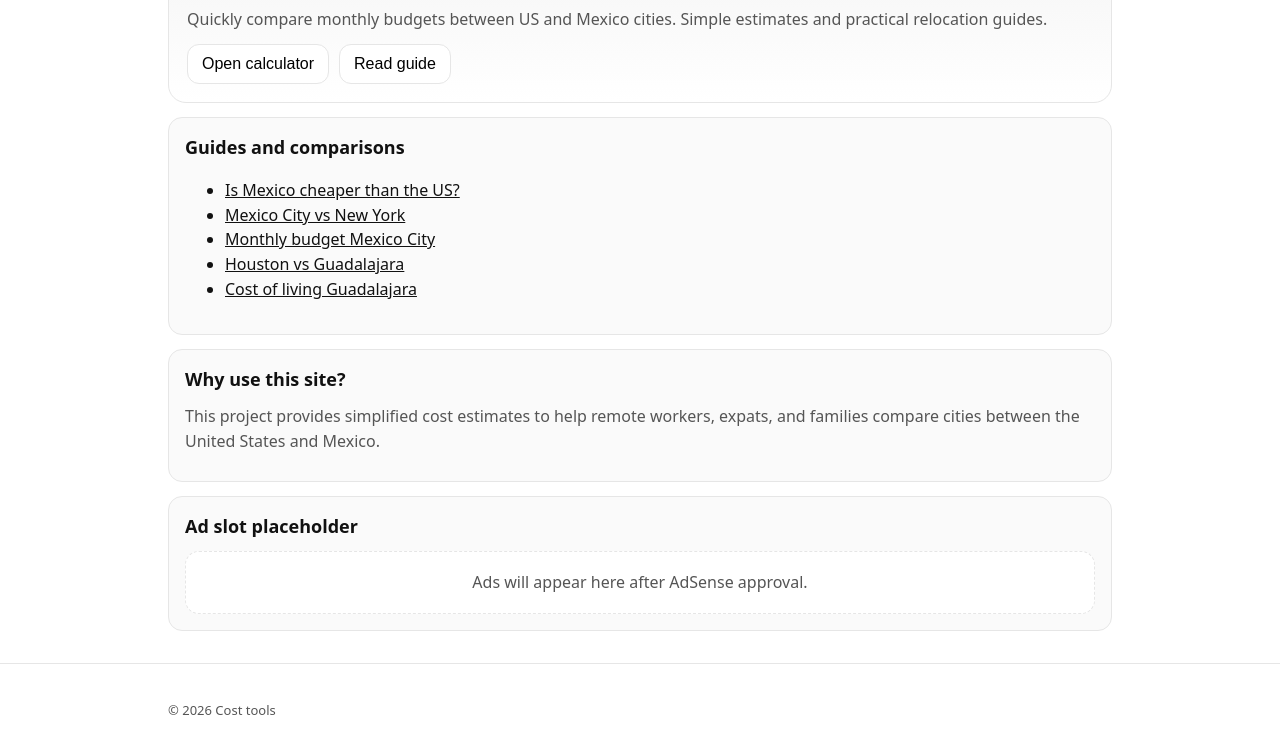
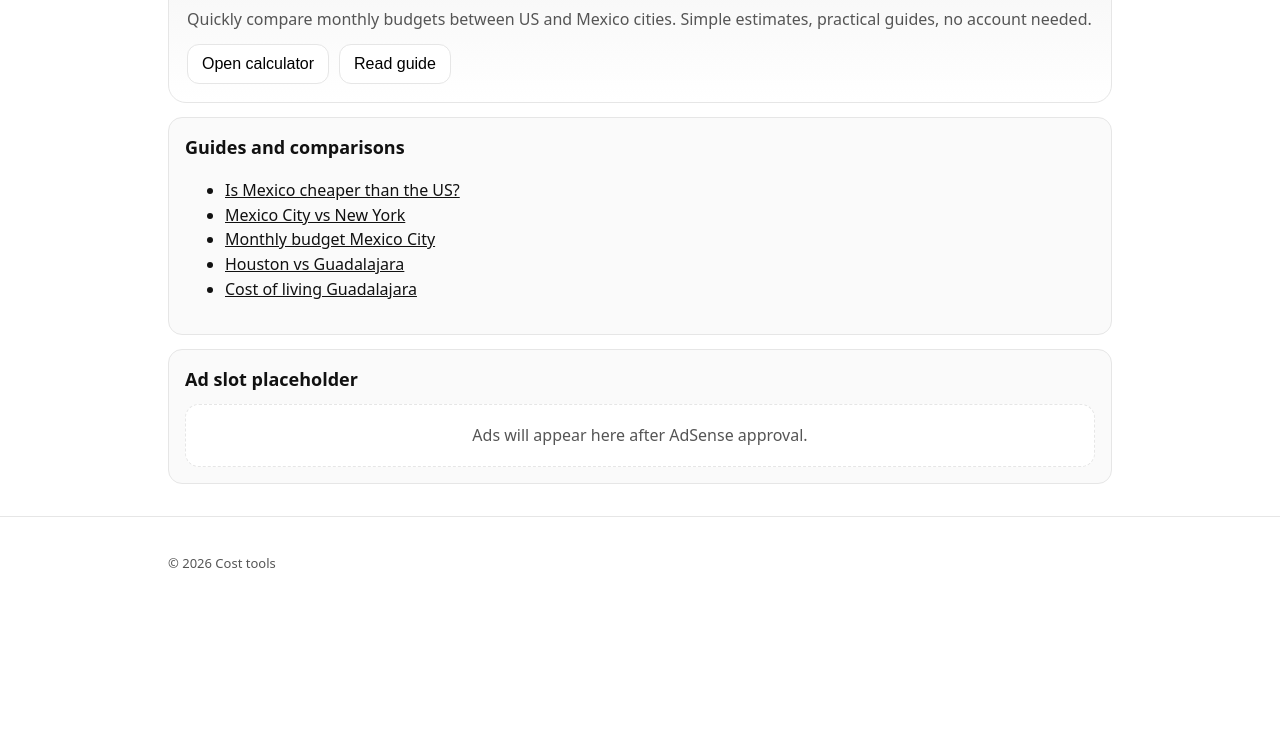
Before and after one commit to jpetitje/jpetitje.github.io, a plain HTML site: page en/index.html in a window 1280 px wide. Shown: the part 173-926 px from the top of the page. After the commit the page ends 800 px from the top, so only its background shows below. Drawn offline with Linux system fonts and the light colour scheme.

Commit message:
Update index.html

```diff
--- a/en/index.html
+++ b/en/index.html
@@ -30,7 +30,7 @@
 
 <div class="hero">
 <h1>Cost of living calculator</h1>
-<p>Quickly compare monthly budgets between US and Mexico cities. Simple estimates and practical relocation guides.</p>
+<p>Quickly compare monthly budgets between US and Mexico cities. Simple estimates, practical guides, no account needed.</p>
 <div class="hero-actions">
 <a href="/en/calculator.html"><button>Open calculator</button></a>
 <a href="/en/is-mexico-cheaper-than-us.html"><button>Read guide</button></a>
@@ -49,11 +49,6 @@
 </div>
 
 <div class="card">
-<h2>Why use this site?</h2>
-<p>This project provides simplified cost estimates to help remote workers, expats, and families compare cities between the United States and Mexico.</p>
-</div>
-
-<div class="card">
 <h2>Ad slot placeholder</h2>
 <div class="ad-slot">Ads will appear here after AdSense approval.</div>
 </div>
@@ -61,14 +56,9 @@
 </main>
 
 <footer class="footer">
-<div class="container">
-© <span id="year"></span> Cost tools
-</div>
+<div class="container">© <span id="year"></span> Cost tools</div>
 </footer>
-
-<script>
-document.getElementById("year").textContent = new Date().getFullYear();
-</script>
+<script>document.getElementById("year").textContent=new Date().getFullYear();</script>
 
 </body>
 </html>
```
